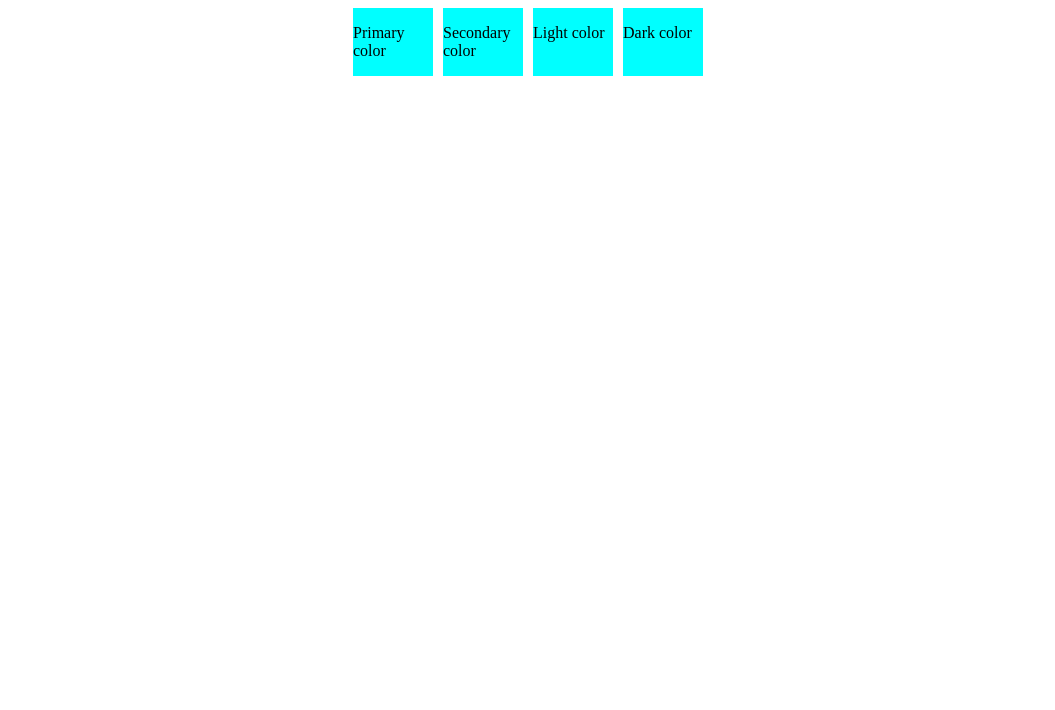
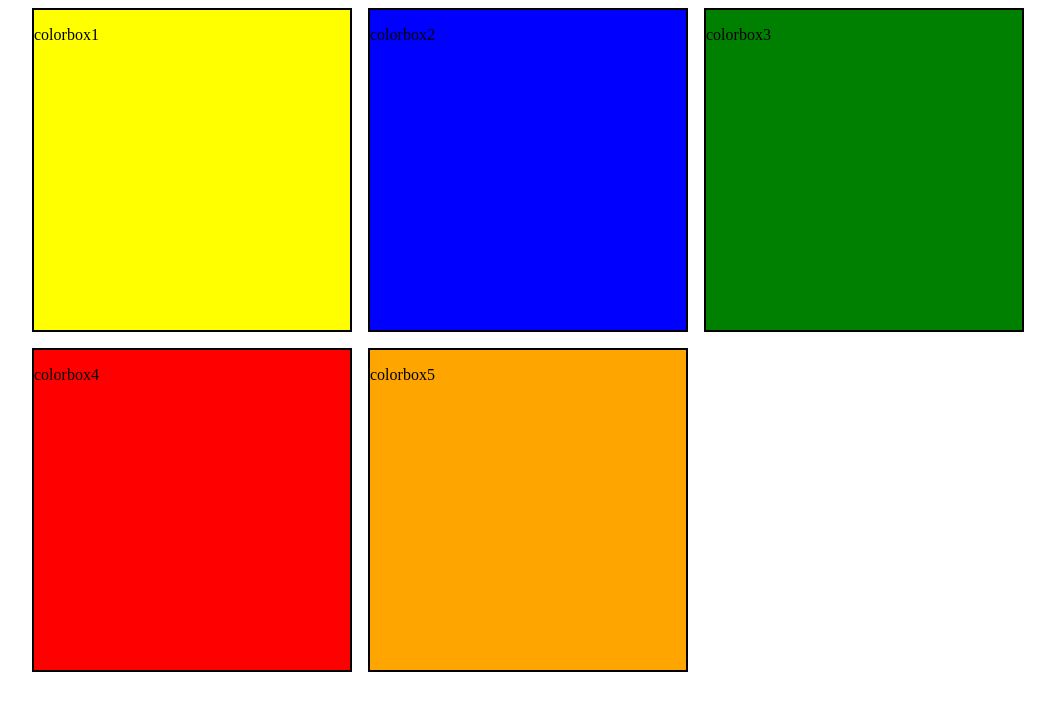
Before and after one commit to Domroon/spielzeugland, a plain HTML site: page index.html in a window 1280 px wide. Shown: the whole page, without its empty margins (112-1167 px from the left). Drawn offline with Linux system fonts and the light colour scheme.

Commit message:
choose colors

```diff
--- a/index.html
+++ b/index.html
@@ -8,17 +8,24 @@
 </head>
 <body>
     <div class="grid">
-        <div class="colorbox">
-            <p>Primary color</p>
+        <div class="box colorbox1">
+            <p>colorbox1</p>
         </div>
-        <div class="colorbox">
-            <p>Secondary color</p>
+
+        <div class="box colorbox2">
+            <p>colorbox2</p>
         </div>
-        <div class="colorbox">
-            <p>Light color</p>
+
+        <div class="box colorbox3">
+            <p>colorbox3</p>
         </div>
-        <div class="colorbox">
-            <p>Dark color</p>
+
+        <div class="box colorbox4">
+            <p>colorbox4</p>
+        </div>
+
+        <div class="box colorbox5">
+            <p>colorbox5</p>
         </div>
     </div>
 </body>
--- a/style.css
+++ b/style.css
@@ -1,10 +1,31 @@
 .grid {
     display: grid;
-    grid-template-columns: repeat(auto-fit, 5rem);
+    grid-template-columns: repeat(auto-fit, 20rem);
     justify-content: center;
-    gap: 10px;
+    gap: 1rem;
 }
 
-.colorbox{
-    background-color: aqua;
+.box{
+    border: black solid 2px;
+    height: 20rem;
 }
+
+.colorbox1 {
+    background-color: yellow;
+}
+
+.colorbox2 {
+    background-color: blue;
+}
+
+.colorbox3 {
+    background-color: green;
+}
+
+.colorbox4 {
+    background-color: red;
+}
+
+.colorbox5 {
+    background-color: orange;
+}
```
